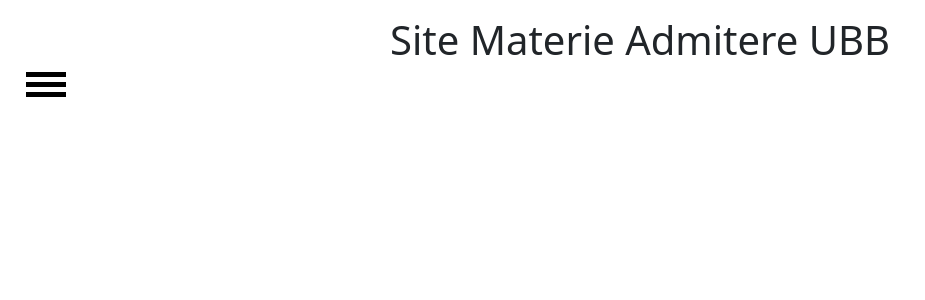
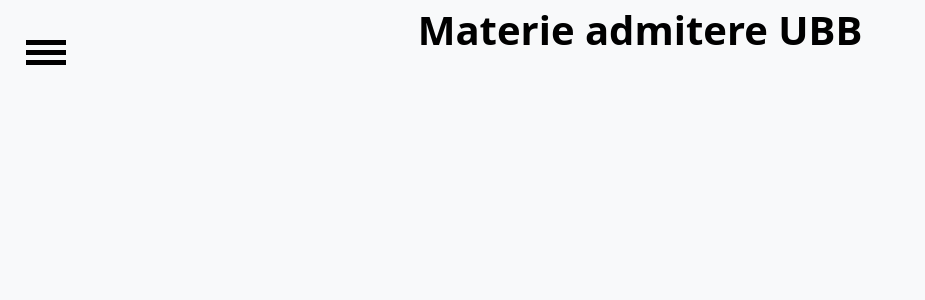
Before and after one commit to catalindanis/Site-Materie-Admitere, a React (Create React App) app: page / in a window 1280 px wide. Shown: the top 300 px of the page, without its empty margins (0-925 px from the left). Built offline with nearby package versions, Linux system fonts and the light colour scheme.

Commit message:
redesigned title

```diff
--- a/package.json
+++ b/package.json
@@ -8,6 +8,7 @@
     "@testing-library/user-event": "^13.5.0",
     "bootstrap": "^5.3.3",
     "react": "^18.2.0",
+    "react-bootstrap": "^2.10.2",
     "react-dom": "^18.2.0",
     "react-icons": "^5.1.0",
     "react-scripts": "5.0.1",
--- a/src/App.css
+++ b/src/App.css
@@ -1,5 +1,4 @@
 .App {
-  margin-top: 2vh;
   padding: 0;
   height: 100vh;
   width: 100vw;
--- a/src/App.js
+++ b/src/App.js
@@ -3,19 +3,22 @@
 import "./Style/Title.css"
 import "./Style/Sidebar.css"
 import 'bootstrap/dist/css/bootstrap.min.css'
+import Sidebar from './Components/Sidebar';
 
 function App() {
 
   return (
-    <div className="App">
+    <div className="App text-bg-light">
       <header>
         <div className="Title">
-          <h1>Site Materie Admitere UBB</h1>
+          <p class="fw-semibold fs-1">Materie admitere UBB</p>
         </div>
       </header>
-      <body>
+      <body className="text-bg-light">
 
-      <div className="toggle-btn" onClick={toggleSidebar}>
+      <Sidebar></Sidebar>
+
+      {/* <div className="toggle-btn" onClick={toggleSidebar}>
                 <span></span>
                 <span></span>
                 <span></span>
@@ -23,7 +26,10 @@
 
             <div className="sidebar" id="sidebar">
 
-            <button type="button" class="btn-close" data-bs-theme="white" aria-label="Close"></button>
+            <div data-bs-theme="dark">
+                <button type="button" class="btn-close" aria-label="Close">
+            </button></div>
+
 
                 <h3>Clasa a IX-a</h3>
                 <ul>
@@ -41,14 +47,12 @@
                 <ul>
                   <li>test</li>
                 </ul>
-            </div>
+            </div> */}
       </body>
     </div>
   );
 }
 
-const toggleSidebar = () => {
-  document.getElementById("sidebar").style.transform = "translate(0px)"
-}
+
 
 export default App;
--- /dev/null
+++ b/src/Components/Sidebar.js
@@ -0,0 +1,24 @@
+import React from "react";
+
+function Sidebar() {
+    return (
+        <div class="container m-0 p-0">
+            <div className="toggle-btn" onClick={toggleSidebar}>
+                <span></span>
+                <span></span>
+                <span></span>
+            </div>
+            <div className="sidebar" id="sidebar">
+                <div className="row">
+
+                </div>
+            </div>
+        </div>
+    );
+  }
+
+  const toggleSidebar = () => {
+    document.getElementById("sidebar").style.transform = "translate(0px)"
+  }
+
+  export default Sidebar;
--- a/src/Style/Sidebar.css
+++ b/src/Style/Sidebar.css
@@ -1,6 +1,7 @@
 .toggle-btn {
     position: absolute;
-    margin-top: 0;
+    top: 40px;
+    margin: 0;
     left: 2vw;
     cursor: pointer;
     z-index: 1;
--- a/src/Style/Title.css
+++ b/src/Style/Title.css
@@ -1,3 +1,5 @@
 .Title{
-    text-align: center;
+    position: absolute;
+    left: 50%;
+    transform: translate(-50%, 0);
 }
```
Also changed, not shown: 1 other file (tests, documents, lock files or other folders).
